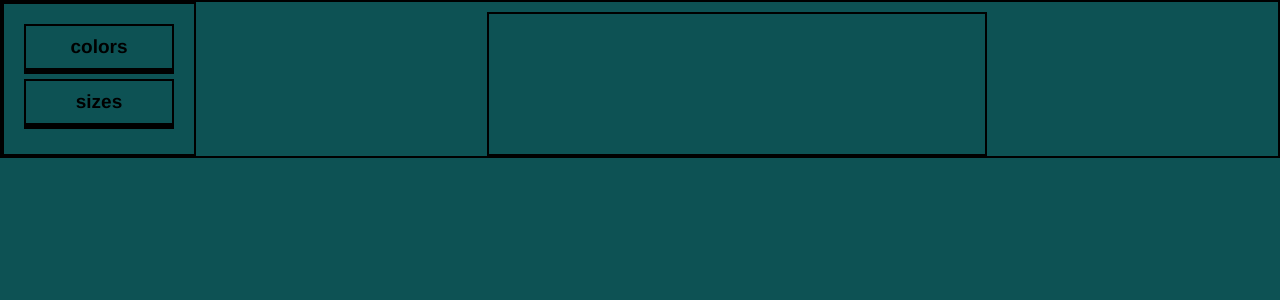
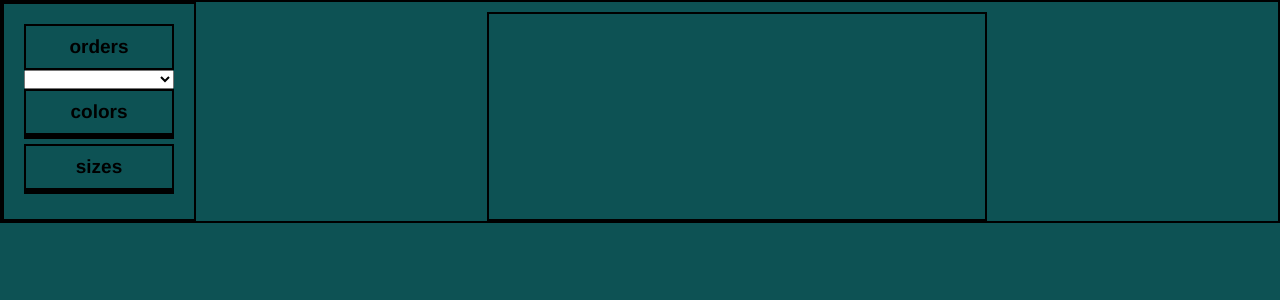
Before and after one commit to LuisJZ2004/clothestore, a Django app: page /clothes/M/1/ in a window 1280 px wide. Shown: the part 106-406 px from the top of the page. Run offline with Django 4.2, Linux system fonts and the light colour scheme; tables that the repository leaves empty hold one stand-in row (values such as "Sample post").

Commit message:
order done

```diff
--- a/clothestore/clothes/static/clothes/css/pledge_list_6.css
+++ b/clothestore/clothes/static/clothes/css/pledge_list_7.css
@@ -57,6 +57,9 @@
     display: flex;
 }
 
+.order-select {
+    width:150px;
+}
 
 /* Clothes */
 .main-container .list-clothes {
--- a/clothestore/clothes/templates/clothes/clothes_list.html
+++ b/clothestore/clothes/templates/clothes/clothes_list.html
@@ -1,7 +1,7 @@
 {% extends '../home/base_layout.html' %}
 {% load static %}
 {% block styles %}
-<link rel="stylesheet" href="{% static 'clothes/css/pledge_list_6.css' %}" type="text/css">
+<link rel="stylesheet" href="{% static 'clothes/css/pledge_list_7.css' %}" type="text/css">
 {% endblock styles %}
 
 {% block content %}
@@ -73,6 +73,20 @@
             {% endif %}
 
             <div class="filter-tittle">
+                <h2>orders</h2>
+            </div>
+            <select name="order", class="order-select" onChange="this.form.submit()">
+                <option value=""></option>
+                {% for order_name, order_value in orders.items %}
+                    {% if selected_order == order_value %}
+                        <option value="{{order_value}}" selected>{{order_name}}</option>
+                    {% else %}
+                        <option value="{{order_value}}">{{order_name}}</option>
+                    {% endif %}
+                {% endfor %}
+            </select>
+
+            <div class="filter-tittle">
                 <h2>colors</h2>
             </div>
             <div name="colors" class="colors">
--- a/clothestore/clothes/views.py
+++ b/clothestore/clothes/views.py
@@ -26,28 +26,31 @@ class ClothingTypeView(ListView):
 def clothes_list_view(request, gender, slug):
     pledges = Pledge.objects.filter(clothing_type__slug=slug, gender=gender)
 
-
+    orders = {
+        "pub date": "-pub_date",
+        "A-Z": "name",
+        "Z-A": "-name",
+        "price (higher to lower)": "-pledgecolorset__price",
+        "price (lower to higher)": "pledgecolorset__price"
+    }
 
     page = None
 
     selected_color = None
     selected_size = None
+    selected_order = None
 
     query_len = None
     if request.method == "POST":
         selected_color = request.POST.get("color")
         selected_size = request.POST.get("size")
-
-        print(selected_color)
+        selected_order = request.POST.get("order")
+        # print(selected_order)
         try:
             if request.POST.get("page") != None:
                 page = int(request.POST.get("page"))
         except ValueError:
             return redirect(to="clothes:pledge_list_path", gender=gender, slug=slug)
-
-
-        print(selected_color)
-
 
         filters = {
             "page": page if page != None and page != 0 else 1,
@@ -58,7 +61,7 @@ def clothes_list_view(request, gender, slug):
             "order": request.POST.get("order"),
         }
         filtering = Filter()
-        pledges = filtering.get_queryset_filtered(pledges.distinct(), filters["fields"], filters["order"])
+        pledges = filtering.get_queryset_filtered(pledges.distinct(), filters["fields"], order=filters["order"])
         query_len = len(pledges)
 
     quantities = QuantityOfAField().get_quantity_of_each_field(pledges, selected_color, selected_size)
@@ -80,6 +83,9 @@ def clothes_list_view(request, gender, slug):
 
             "selected_color": selected_color,
             "selected_size": selected_size,
+            "selected_order": selected_order,
+
+            "orders": orders,
 
             "query_len": query_len,
         }
--- a/clothestore/extra_logic/clothes/classes.py
+++ b/clothestore/extra_logic/clothes/classes.py
@@ -59,6 +59,8 @@ class Filter:
                     pass
             print(self.__get_Q_queries_in_AND(fields))
             return queryset.filter(self.__get_Q_queries_in_AND(fields))
+        elif order:
+            return queryset.order_by(order)
         else:
             return queryset
 
```
